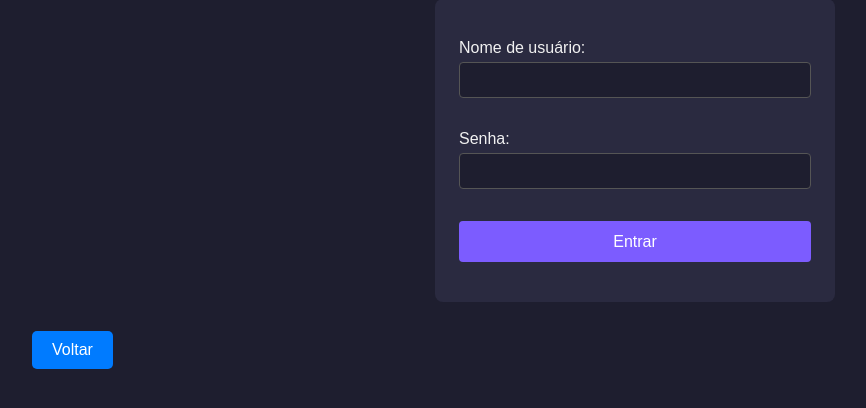
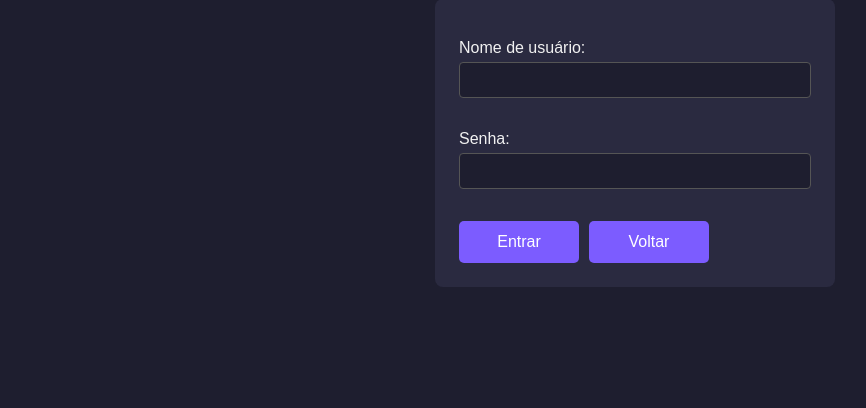
Before and after one commit to victorgasparotti/jogoteca, a Flask app: page /login in a window 1280 px wide. Shown: the part 115-523 px from the top of the page, without its empty margins (5-871 px from the left). Run offline with Flask 3, Linux system fonts and the light colour scheme.

Commit message:
novo teste botoes

```diff
--- a/static/style.css
+++ b/static/style.css
@@ -1,3 +1,4 @@
+
 * {
     box-sizing: border-box;
 }
@@ -5,7 +6,7 @@
 body {
     margin: 0;
     padding: 2rem;
-    background-color: #1e1e2f;
+    background: #1e1e2f;
     color: #f1f1f1;
     font-family: Arial, Helvetica, sans-serif;
 }
@@ -15,13 +16,13 @@ h1, h2 {
     color: #7c5cff;
 }
 
-/* Lista de jogos */
+/* Tabela */
 table {
     width: 100%;
     max-width: 800px;
     margin: 1.5rem auto;
     border-collapse: collapse;
-    background-color: #2a2a40;
+    background: #2a2a40;
     border-radius: 8px;
     overflow: hidden;
 }
@@ -32,20 +33,20 @@ th, td {
 }
 
 th {
-    background-color: #7c5cff;
+    background: #7c5cff;
     color: #fff;
 }
 
 tr:nth-child(even) {
-    background-color: #33334d;
+    background: #33334d;
 }
 
-/* Formulário de cadastro */
+/* Formulários */
 form {
     max-width: 400px;
     margin: 1.5rem auto;
     padding: 1.5rem;
-    background-color: #2a2a40;
+    background: #2a2a40;
     border-radius: 8px;
 }
 
@@ -60,7 +61,7 @@ input {
     margin-bottom: 1rem;
     border: 1px solid #555;
     border-radius: 4px;
-    background-color: #1e1e2f;
+    background: #1e1e2f;
     color: #f1f1f1;
 }
 
@@ -69,19 +70,50 @@ input:focus {
     border-color: #7c5cff;
 }
 
+/* Botões */
+button, .botao {
+    border: none;
+    border-radius: 5px;
+    background: #7c5cff;
+    color: #fff;
+    font-size: 1rem;
+    text-decoration: none;
+    cursor: pointer;
+}
+
 button {
     width: 100%;
     padding: 0.7rem;
-    border: none;
-    border-radius: 4px;
-    background-color: #7c5cff;
-    color: #fff;
-    font-size: 1rem;
-    cursor: pointer;
+    margin-bottom: 10px;
 }
 
-button:hover {
-    background-color: #6444e0;
+.botao {
+    display: inline-flex;
+    align-items: center;
+    justify-content: center;
+    min-width: 120px;
+    min-height: 42px;
+    padding: 10px 20px;
+    margin: 0;
+}
+
+button:hover, .botao:hover {
+    background: #6444e0;
+    text-decoration: none;
+}
+
+/* Alinhamento dos botões */
+.acoes-formulario, .acoes-lista {
+    display: flex;
+    align-items: center;
+    gap: 10px;
+}
+
+.acoes-formulario button {
+    width: auto;
+    min-width: 120px;
+    min-height: 42px;
+    margin: 0;
 }
 
 /* Links */
@@ -93,17 +125,3 @@ a {
 a:hover {
     text-decoration: underline;
 }
-
-.botao {
-    display: inline-block;
-    padding: 10px 20px;
-    background-color: #007bff;
-    color: white;
-    text-decoration: none;
-    border-radius: 5px;
-    margin: 5px;
-}
-
-.botao:hover {
-    background-color: #0056b3;
-}
--- a/templates/cadastrar.html
+++ b/templates/cadastrar.html
@@ -24,7 +24,7 @@
           <div class="form-group">
             <label for="console">Console</label>
             <input type="text" id="console" name="console" class="form-control">
-          </div>
+          </div class="acoes-formulario">
           <button type="submit" class="btn btn-primary btn-salvar">Salvar</button>
           <a class="botao" href="{{ url_for('index') }}">Voltar</a>
         </fieldset>
--- a/templates/editar.html
+++ b/templates/editar.html
@@ -24,7 +24,7 @@
           <div class="form-group">
             <label for="console">Console</label>
             <input type="text" id="console" name="console" class="form-control" value="{{ jogo.console }}">
-          </div>
+          </div class="acoes-formulario">
           <button type="submit" class="btn btn-primary btn-salvar">Salvar</button>
           <a class="botao" href="{{ url_for('index') }}">Voltar</a>
         </fieldset>
--- a/templates/login.html
+++ b/templates/login.html
@@ -1,3 +1,4 @@
+
 <!DOCTYPE html>
 <html>
 
@@ -11,7 +12,6 @@
 <body>
     <div class="container">
 
-
         {% with messages = get_flashed_messages() %}
         {% if messages %}
         <ul id="messages" class="list-unstyled">
@@ -23,14 +23,26 @@
         {% endwith %}
 
         <h1>Faça seu login</h1>
+
         <form method="POST" action="{{ url_for('autenticar') }}">
-            <input type="hidden" name = "proxima" value="{{ proxima or url_for('index') }}"></input>
-            <p><label>Nome de usuário:</label> <input class="form-control" type="text" name="usuario" required></p>
-            <p><label>Senha:</label> <input class="form-control" type="password" name="senha" required></p>
-            <p><button class="btn btn-primary" type="submit">Entrar</button></p>
+            <input type="hidden" name="proxima" value="{{ proxima or url_for('index') }}">
 
+            <p>
+                <label>Nome de usuário:</label>
+                <input class="form-control" type="text" name="usuario" required>
+            </p>
+
+            <p>
+                <label>Senha:</label>
+                <input class="form-control" type="password" name="senha" required>
+            </p>
+
+            <div class="acoes-formulario">
+                <button class="btn btn-primary" type="submit">Entrar</button>
+                <a class="botao" href="{{ url_for('index') }}">Voltar</a>
+            </div>
         </form>
-        <a class="botao" href="{{ url_for('index') }}">Voltar</a>
+
     </div>
 </body>
 
```
Also changed, not shown: templates/lista.html (+6 -1 lines).
